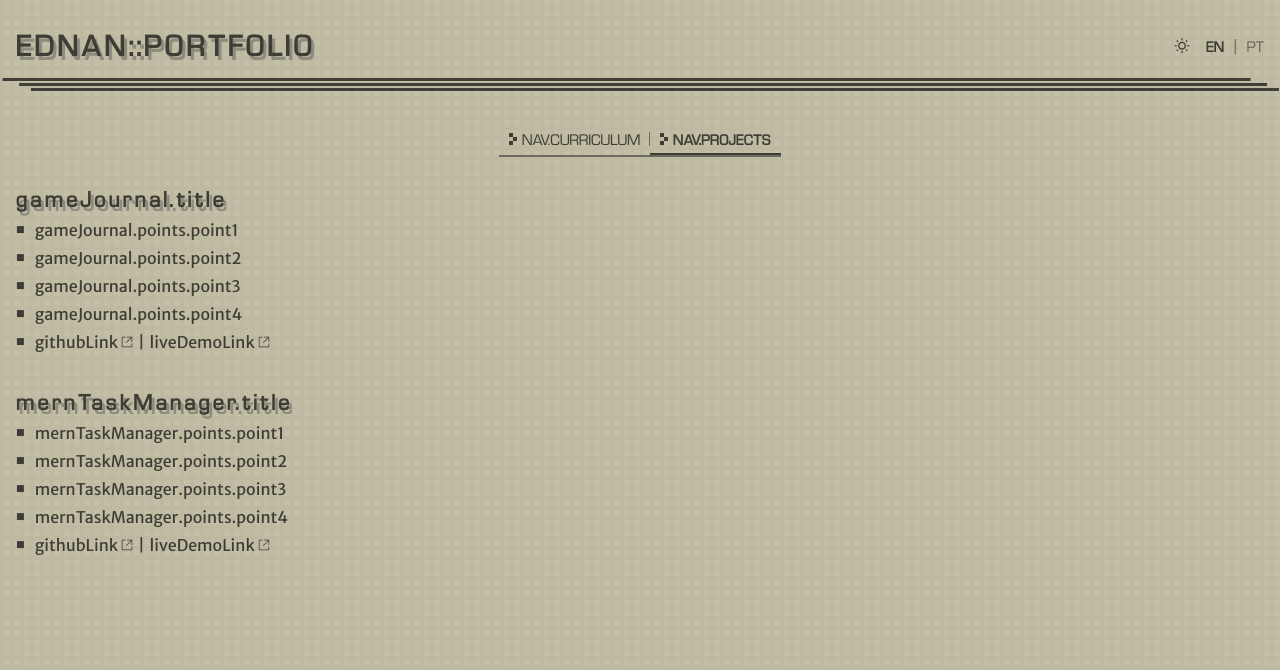
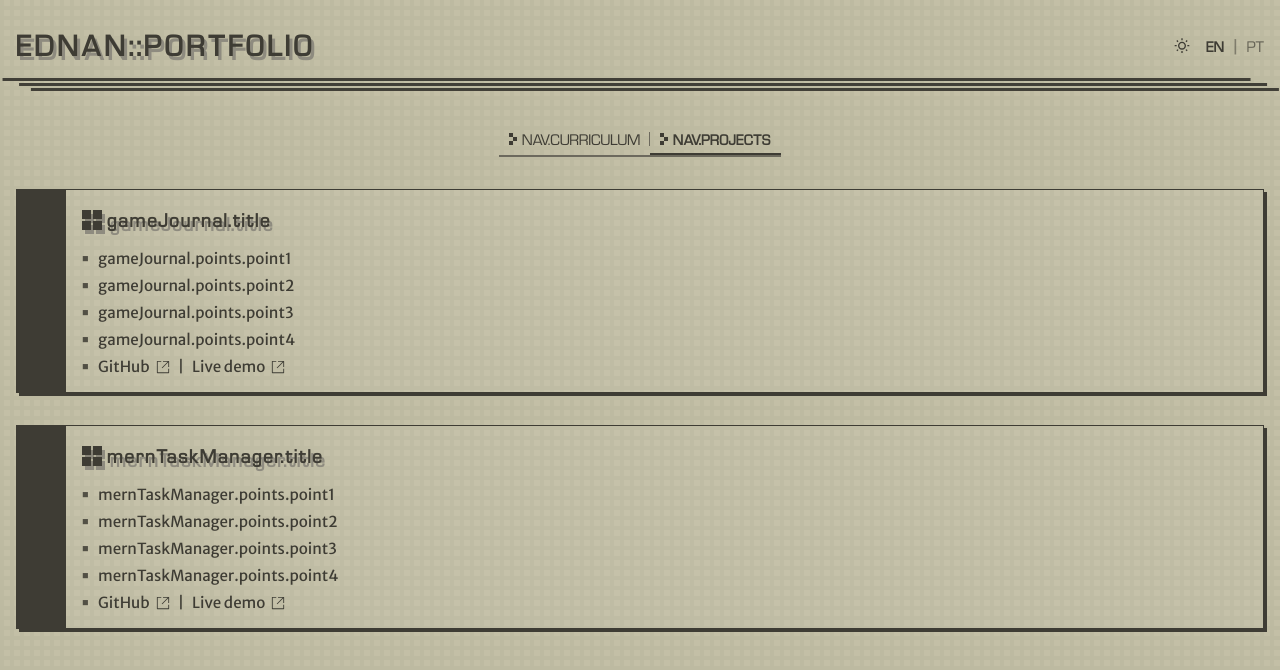
Before and after one commit to ednanf/portfolio, a React (Vite) app: page /projects in a window 1280 px wide. Shown: the top 670 px of the page. Built offline with nearby package versions, Linux system fonts and the light colour scheme; what i18next-resources-to-backend would draw is missing.

Commit message:
fix(CurriculumPage): add iconSize prop to H2Custom components for consistent styling
fix(ProjectsPage): refactor project sections to use ProjectCard component for better maintainability

```diff
--- a/src/pages/CurriculumPage/CurriculumPage.tsx
+++ b/src/pages/CurriculumPage/CurriculumPage.tsx
@@ -12,7 +12,7 @@ const CurriculumPage = () => {
   return (
     <div className={sharedStyles.pageContent}>
       <section className={styles.container}>
-        <H2Custom>{t('contact.title')}</H2Custom>
+        <H2Custom iconSize={20}>{t('contact.title')}</H2Custom>
         <div className={styles.sectionContent}>
           <ul className={sharedStyles.list}>
             <li>{t('contact.name')}</li>
@@ -42,14 +42,14 @@ const CurriculumPage = () => {
       </section>
 
       <section className={styles.container}>
-        <H2Custom>{t('profile.title')}</H2Custom>
+        <H2Custom iconSize={20}>{t('profile.title')}</H2Custom>
         <div className={styles.sectionContent}>
           <p>{t('profile.body')}</p>
         </div>
       </section>
 
       <section className={styles.container}>
-        <H2Custom>{t('techStack.title')}</H2Custom>
+        <H2Custom iconSize={20}>{t('techStack.title')}</H2Custom>
         <div className={styles.sectionContent}>
           <ul className={sharedStyles.list}>
             <li>{t('techStack.items.item1')}</li>
@@ -62,7 +62,7 @@ const CurriculumPage = () => {
       </section>
 
       <section className={styles.container}>
-        <H2Custom>{t('education.title')}</H2Custom>
+        <H2Custom iconSize={20}>{t('education.title')}</H2Custom>
         <div className={styles.sectionContent}>
           <div className={styles.educationItem}>
             <h3>{t('education.postgrad.degree')}</h3>
@@ -76,7 +76,7 @@ const CurriculumPage = () => {
       </section>
 
       <section className={styles.container}>
-        <H2Custom>{t('certifications.title')}</H2Custom>
+        <H2Custom iconSize={20}>{t('certifications.title')}</H2Custom>
         <div className={styles.sectionContent}>
           <ul className={sharedStyles.list}>
             <li>
@@ -142,7 +142,7 @@ const CurriculumPage = () => {
         </div>
       </section>
       <section className={styles.container}>
-        <H2Custom>{t('languages.title')}</H2Custom>
+        <H2Custom iconSize={20}>{t('languages.title')}</H2Custom>
         <div className={styles.sectionContent}>
           <ul className={sharedStyles.list}>
             <li>{t('languages.english')}</li>
--- a/src/pages/ProjectsPage/ProjectsPage.tsx
+++ b/src/pages/ProjectsPage/ProjectsPage.tsx
@@ -1,56 +1,39 @@
-import { useTranslation } from 'react-i18next';
-import { VscLinkExternal } from 'react-icons/vsc';
+// ...existing code...
+import React from 'react';
+import ProjectCard from '../../components/ProjectCard/ProjectCard';
 import styles from './ProjectsPage.module.css';
 import sharedStyles from '../shared.module.css';
 
-const ProjectsPage = () => {
-  const { t } = useTranslation('projectsPage');
-
+const ProjectsPage: React.FC = () => {
   return (
     <div className={sharedStyles.pageContent}>
       <div className={styles.projectList}>
-        <div className={styles.project}>
-          <h2>{t('gameJournal.title')}</h2>
-          <ul className={sharedStyles.list}>
-            <li>{t('gameJournal.points.point1')}</li>
-            <li>{t('gameJournal.points.point2')}</li>
-            <li>{t('gameJournal.points.point3')}</li>
-            <li>{t('gameJournal.points.point4')}</li>
-            <li>
-              <div className={styles.listLinks}>
-                <a href="https://github.com/ednanf/game-journal">
-                  {t('githubLink')} <VscLinkExternal />
-                </a>{' '}
-                |{' '}
-                <a href="https://game-journal-ednan.vercel.app">
-                  {t('liveDemoLink')} <VscLinkExternal />
-                </a>
-              </div>
-            </li>
-          </ul>
-        </div>
-        <div className={styles.project}>
-          <h2>{t('mernTaskManager.title')}</h2>
-          <ul className={sharedStyles.list}>
-            <li>{t('mernTaskManager.points.point1')}</li>
-            <li>{t('mernTaskManager.points.point2')}</li>
-            <li>{t('mernTaskManager.points.point3')}</li>
-            <li>{t('mernTaskManager.points.point4')}</li>
-            <li>
-              <div className={styles.listLinks}>
-                <a href="https://github.com/ednanf/mern-task-manager">
-                  {t('githubLink')} <VscLinkExternal />{' '}
-                </a>
-                |{' '}
-                <a href="https://mern-task-manager-eight.vercel.app">
-                  {t('liveDemoLink')} <VscLinkExternal />
-                </a>
-              </div>
-            </li>
-          </ul>
-        </div>
+        <ProjectCard
+          titleKey="gameJournal.title"
+          pointsKeys={[
+            'gameJournal.points.point1',
+            'gameJournal.points.point2',
+            'gameJournal.points.point3',
+            'gameJournal.points.point4',
+          ]}
+          githubUrl="https://github.com/ednanf/game-journal"
+          demoUrl="https://game-journal-ednan.vercel.app"
+        />
+
+        <ProjectCard
+          titleKey="mernTaskManager.title"
+          pointsKeys={[
+            'mernTaskManager.points.point1',
+            'mernTaskManager.points.point2',
+            'mernTaskManager.points.point3',
+            'mernTaskManager.points.point4',
+          ]}
+          githubUrl="https://github.com/ednanf/mern-task-manager"
+          demoUrl="https://mern-task-manager-eight.vercel.app"
+        />
       </div>
     </div>
   );
 };
+
 export default ProjectsPage;
```
